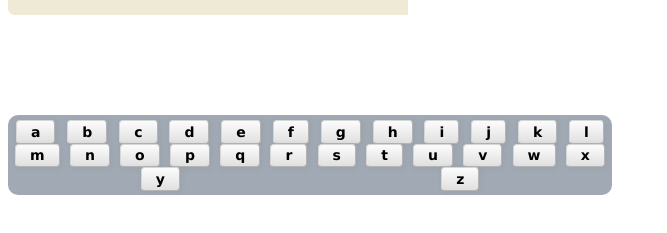
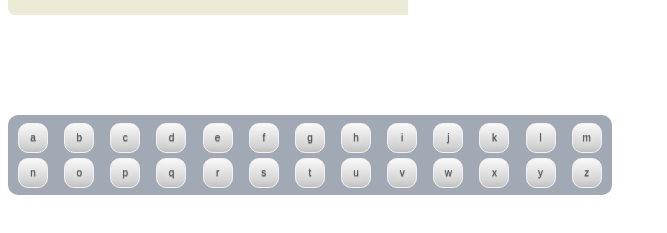
Before and after one commit to Jrtp22/msp1, a plain HTML site: page index.html in a window 1280 px wide. Shown: the part 311-544 px from the top of the page, without its empty margins (0-667 px from the left). Drawn offline with Linux system fonts and the light colour scheme.

Commit message:
added css to the buttons

```diff
--- a/assets/styles.css
+++ b/assets/styles.css
@@ -25,22 +25,45 @@
     padding: 5px 2px;
 }
 button {
-    text-shadow: none;
-    font-weight: bold;
-    margin-right: 4px;
-    margin-left: 4px;
-    font-family: Lucida Sans Unicode, Lucida Grande, sans-serif;
-    font-size: 14px;
-    padding: 0.2em 1em;
-    border: 1px solid;
-    border-color: #d6d6d6 #b4b4b4 #b4b4b4 #d6d6d6;
-    -moz-border-radius: 4px;
-    -webkit-border-radius: 4px;
-    border-radius: 4px;
-    background-color: #f2f2f2;
-    background-image: -moz-linear-gradient(top, #fcfcfc, #e0e0e0);
-    background-image: -o-linear-gradient(top, #fcfcfc, #e0e0e0);
-    background-image: -webkit-linear-gradient(top, #fcfcfc, #e0e0e0);
-    background-image: linear-gradient(top, #fcfcfc, #e0e0e0);
-    box-shadow: rgb(132 132 132 / 0.16) 1px 1px 4px 1px;
+    box-sizing: border-box;
+
+    font-size: 10px;
+    text-align: center;
+    width: 30px;
+    color: #555;
+    cursor: pointer;
+    margin: 0 8px;
+    height: 30px;
+    border-color: #f2f2f2;
+    border-style: solid;
+    text-shadow: 0 0.5px 1px #777, 0 2px 6px #f2f2f2;
+    border-width: 1px;
+    border-radius: 10px;
+    background: -webkit-linear-gradient(
+        top,
+        #f9f9f9 0%,
+        #d2d2d2 80%,
+        #c0c0c0 100%
+    );
+    font-family: sans-serif;
+    display: inline-block;
+    transition: box-shadow 0.3s ease, transform 0.15s ease;
+    box-shadow: 0 0 1px #888, 0 1px 0 #fff, 0 6px 0 #c0c0c0,
+        0 8px 17px rgba(#444, 0.4), 2px 1px 4px rgba(#444, 0.25),
+        -2px 1px 4px rgba(#444, 0.25), 0 9px 16px rgba(#444, 0.1);
+
+    &:hover,
+    &:focus {
+        box-shadow: 0 0 1px #888, 0 1px 0 #fff, 0 4px 0 #c0c0c0,
+            0 2px 35px rgba(#444, 0.3), 2px 2px 4px rgba(#444, 0.25),
+            -2px 2px 4px rgba(#444, 0.25), 0 7px 4px rgba(#444, 0.1);
+        transform: translateY(2px);
+    }
+
+    &:active {
+        box-shadow: 0 0 1px #888, 0 1px 0 #fff, 0 0 0 #c0c0c0,
+            0 0px 30px rgba(#444, 0.15), 2px 2px 4px rgba(#444, 0.25),
+            -2px 2px 4px rgba(#444, 0.25), 0 0px 4px rgba(#444, 0.25);
+        transform: translateY(4px);
+    }
 }
```
Also changed, not shown: 1 other file.
